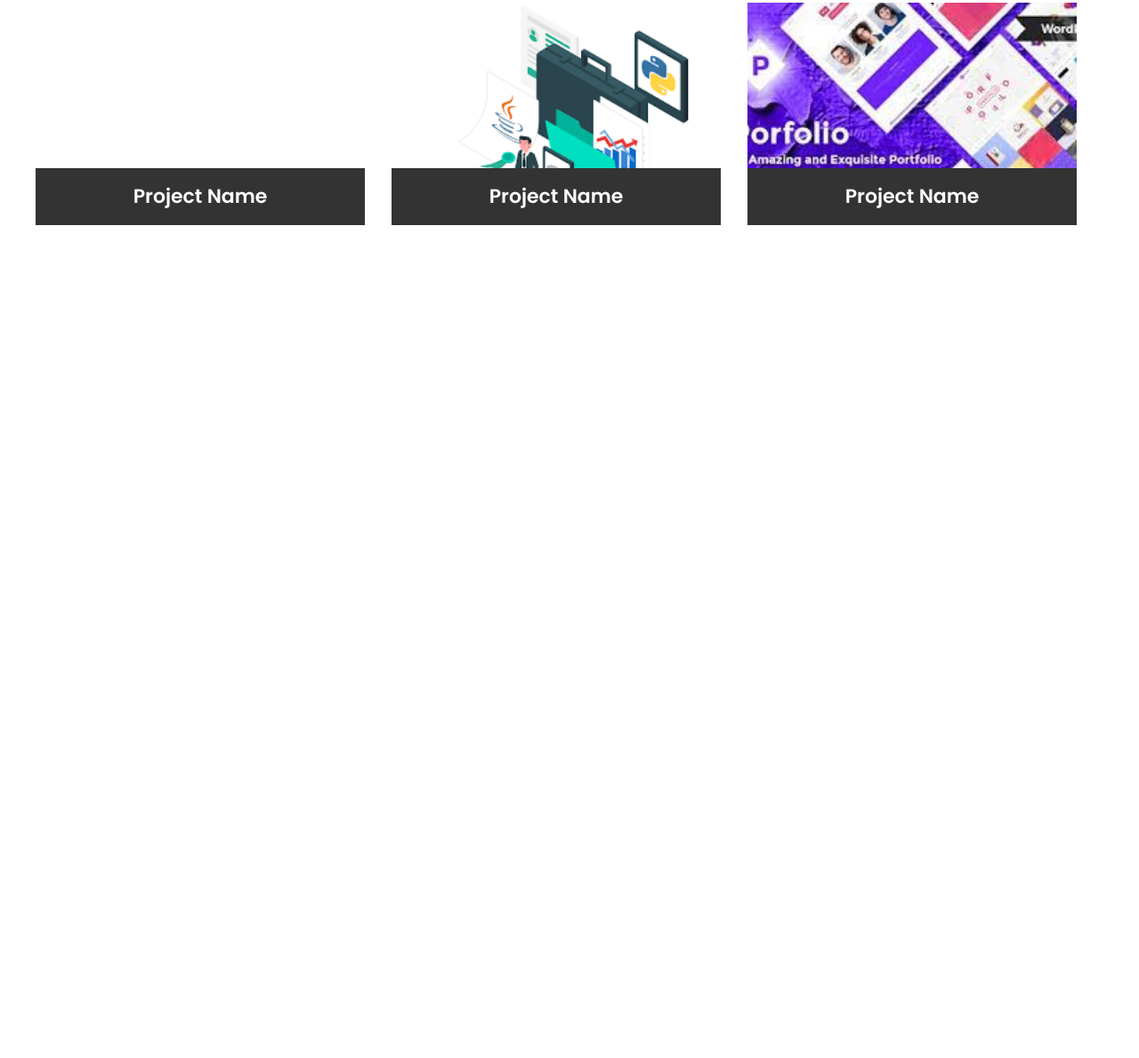
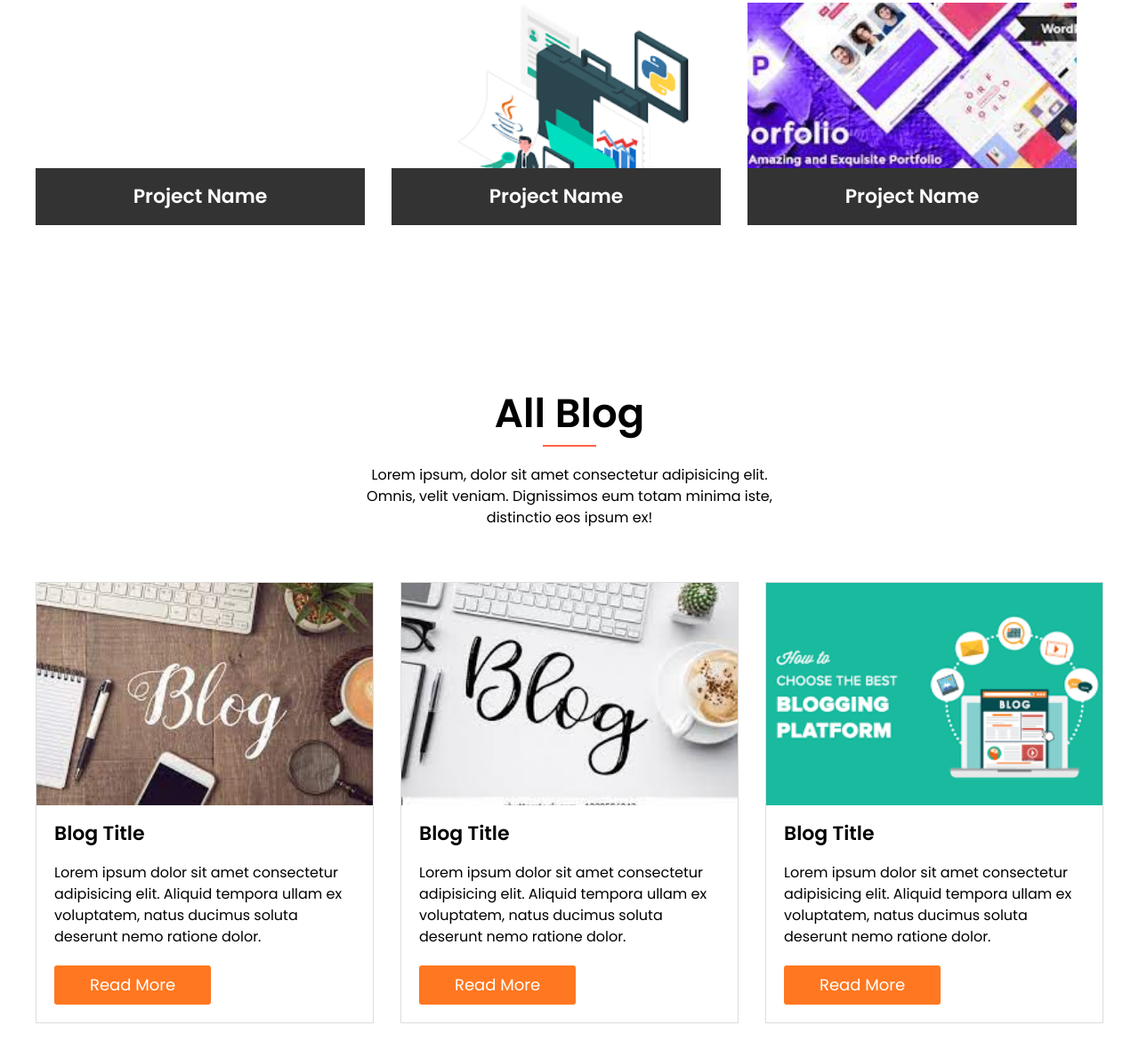
Before and after one commit to 1234amit/sass-project, a plain HTML site: page index.html in a window 1280 px wide. Shown: the part 2792-3981 px from the top of the page at 89% size. Before the commit the page ends 3145 px from the top, so only its background shows below. Drawn offline with Linux system fonts and the light colour scheme.

Commit message:
third commit

```diff
--- a/assets/css/layouts/_all.scss
+++ b/assets/css/layouts/_all.scss
@@ -3,7 +3,6 @@
 @import 'about';
 @import 'service';
 @import 'protfolio';
-@import 'cta';
 @import 'blog';
 @import 'contact';
 @import 'footer';
--- a/assets/css/layouts/_blog.scss
+++ b/assets/css/layouts/_blog.scss
@@ -0,0 +1,29 @@
+.single-blog{
+    float: left;
+    width: 380px;
+    margin-right: 30px;
+    border: 1px solid $border_color;
+    &:last-child{
+        margin-right: 0;
+    }
+
+    .blog-img{
+        background-position: center;
+        background-size: cover;
+        height: 250px;
+    }
+
+    .blog-content{
+        padding: 20px;
+
+        h4{
+            font-size: 22px;
+            text-transform: capitalize;
+        }
+
+        p{
+            margin: 20px 0;
+        }
+    }
+
+}
--- a/index.html
+++ b/index.html
@@ -161,5 +161,45 @@
         </div>
     </section>
     <!-- portfolio section end here -->
+
+    <!-- blog section start -->
+    <section class="blog-area pt-100 pb-100">
+        <div class="main">
+            <div class="section-title text-center">
+                <h4>All Blog</h4>
+                <p>Lorem ipsum, dolor sit amet consectetur adipisicing elit. Omnis, velit veniam. Dignissimos eum totam minima iste, distinctio eos ipsum ex!</p>
+            </div>
+
+            <div class="blog fix">
+                <div class="single-blog">
+                    <div class="blog-img" style="background-image: url('assets/img/blog1.jpg');"></div>
+                    <div class="blog-content">
+                        <h4>Blog Title</h4>
+                        <p>Lorem ipsum dolor sit amet consectetur adipisicing elit. Aliquid tempora ullam ex voluptatem, natus ducimus soluta deserunt nemo ratione dolor.</p>
+                        <a href="#" class="btn box-btn">Read More</a>
+                    </div>
+                </div>
+
+                <div class="single-blog">
+                    <div class="blog-img" style="background-image: url('assets/img/blog2.jpg');"></div>
+                    <div class="blog-content">
+                        <h4>Blog Title</h4>
+                        <p>Lorem ipsum dolor sit amet consectetur adipisicing elit. Aliquid tempora ullam ex voluptatem, natus ducimus soluta deserunt nemo ratione dolor.</p>
+                        <a href="#" class="btn box-btn">Read More</a>
+                    </div>
+                </div>
+
+                <div class="single-blog">
+                    <div class="blog-img" style="background-image: url('assets/img/blog3.png');"></div>
+                    <div class="blog-content">
+                        <h4>Blog Title</h4>
+                        <p>Lorem ipsum dolor sit amet consectetur adipisicing elit. Aliquid tempora ullam ex voluptatem, natus ducimus soluta deserunt nemo ratione dolor.</p>
+                        <a href="#" class="btn box-btn">Read More</a>
+                    </div>
+                </div>
+            </div>
+        </div>
+    </section>
+    <!-- blog section sen -->
 </body>
 </html>
```
Also changed, not shown: assets/css/style.css, assets/img/blog1.jpg (added), assets/img/blog2.jpg (added), assets/img/blog3.png (added), 1 other file.
